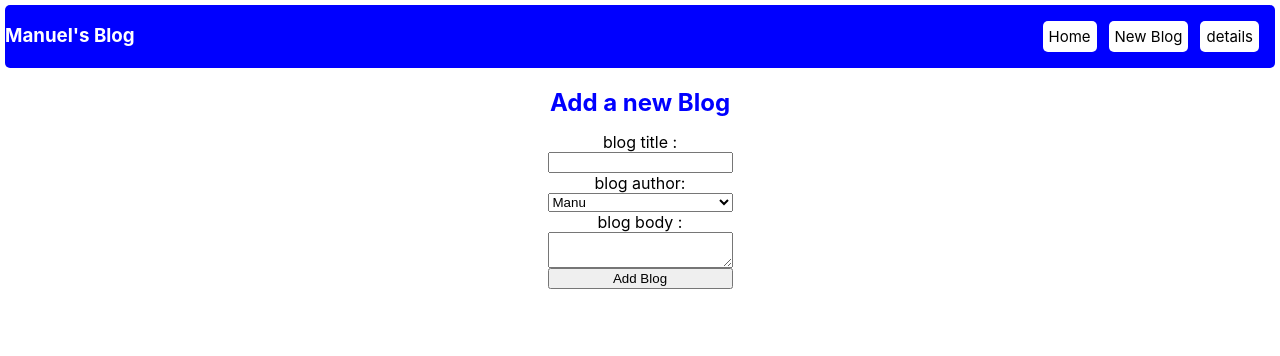
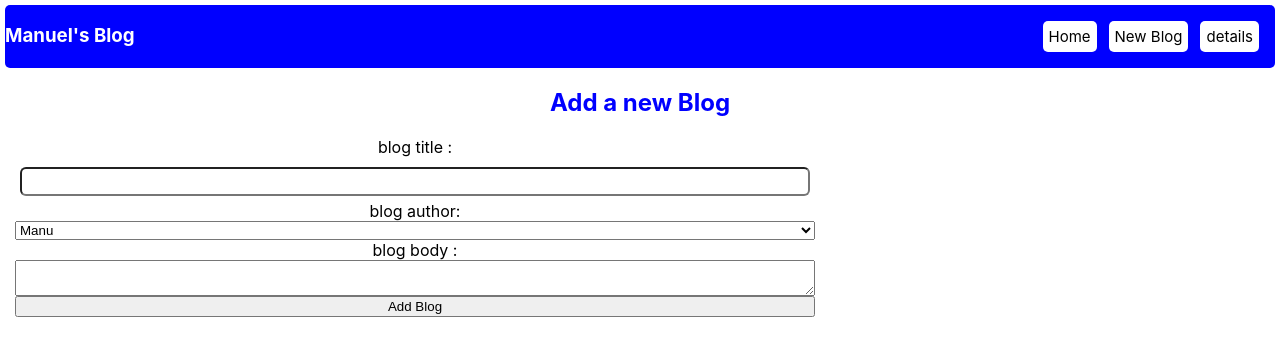
Before and after one commit to emmanuelwangila/manu-blog, a React (Create React App) app: page /new-blog in a window 1280 px wide. Shown: the top 356 px of the page. Built offline with nearby package versions, Linux system fonts and the light colour scheme.

Commit message:
style add blog input

```diff
--- a/src/Create.jsx
+++ b/src/Create.jsx
@@ -8,9 +8,9 @@ const Create = () => {
         flexDirection: "column",
         margin: "5px",
         padding: "5px",
-        maxWidth: "500px,",
+        width: "full",
         justifyContent: "center",
-        alignItems: "center",
+        // alignItems: "center",
         borderRadius: "5px",
       }}
     >
@@ -23,28 +23,38 @@ const Create = () => {
         style={{
           display: "flex",
           flexDirection: "column",
-          justifyContent: "end",
+          justifyContent: "center",
           margin: "5px",
+          border: "2",
         }}
       >
         <form
           style={{
             display: "flex",
             flexDirection: "column",
-            maxWidth: "500px",
-            justifyContent: "center",
-            justifyItems: "center",
+            maxWidth: "800px",
           }}
         >
-          <label>blog title :</label>
-          <input type="text" required />
+          <label style={{ margin: "3px", padding: "2px " }}>blog title :</label>
+          <input
+            style={{
+              width: "full",
+              borderRadius: "6px",
+              margin: "5px",
+              padding: "5px",
+            }}
+            type="text"
+            required
+          />
           <label> blog author:</label>
           <select>
             <option value="manu">Manu</option>
             <option value="manu">Manu</option>
           </select>
           <label>blog body :</label>
-          <textarea required> </textarea>
+          <textarea required placeholder="manu">
+            {" "}
+          </textarea>
           <button>Add Blog</button>
         </form>
       </div>
```
